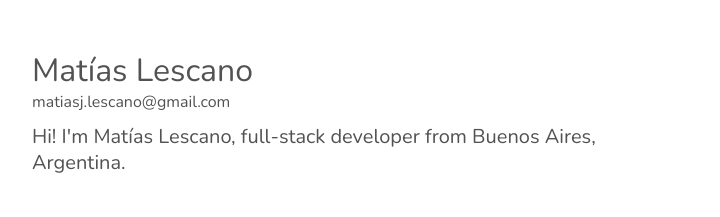
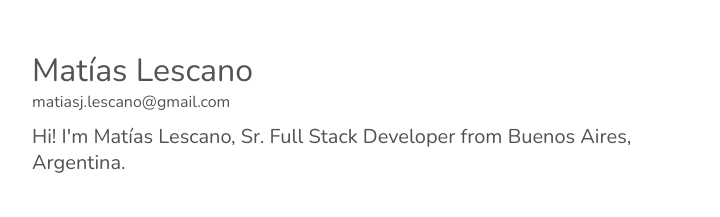
Before and after one commit to mjlescano/matiaslescano.com.ar, a Next.js app: page /cv in a window 1280 px wide. Shown: the top 217 px of the page, without its empty margins (278-998 px from the left). Built offline with nearby package versions, Linux system fonts and the light colour scheme.

Commit message:
update cv

```diff
--- a/pages/cv.js
+++ b/pages/cv.js
@@ -121,7 +121,7 @@ export default () => (
 
     <br />
 
-    <p className='lead'>Hi! I'm Matías Lescano, full-stack developer from Buenos Aires, Argentina.</p>
+    <p className='lead'>Hi! I'm Matías Lescano, Sr. Full Stack Developer from Buenos Aires, Argentina.</p>
 
     <h2>Work</h2>
     <p>
```
